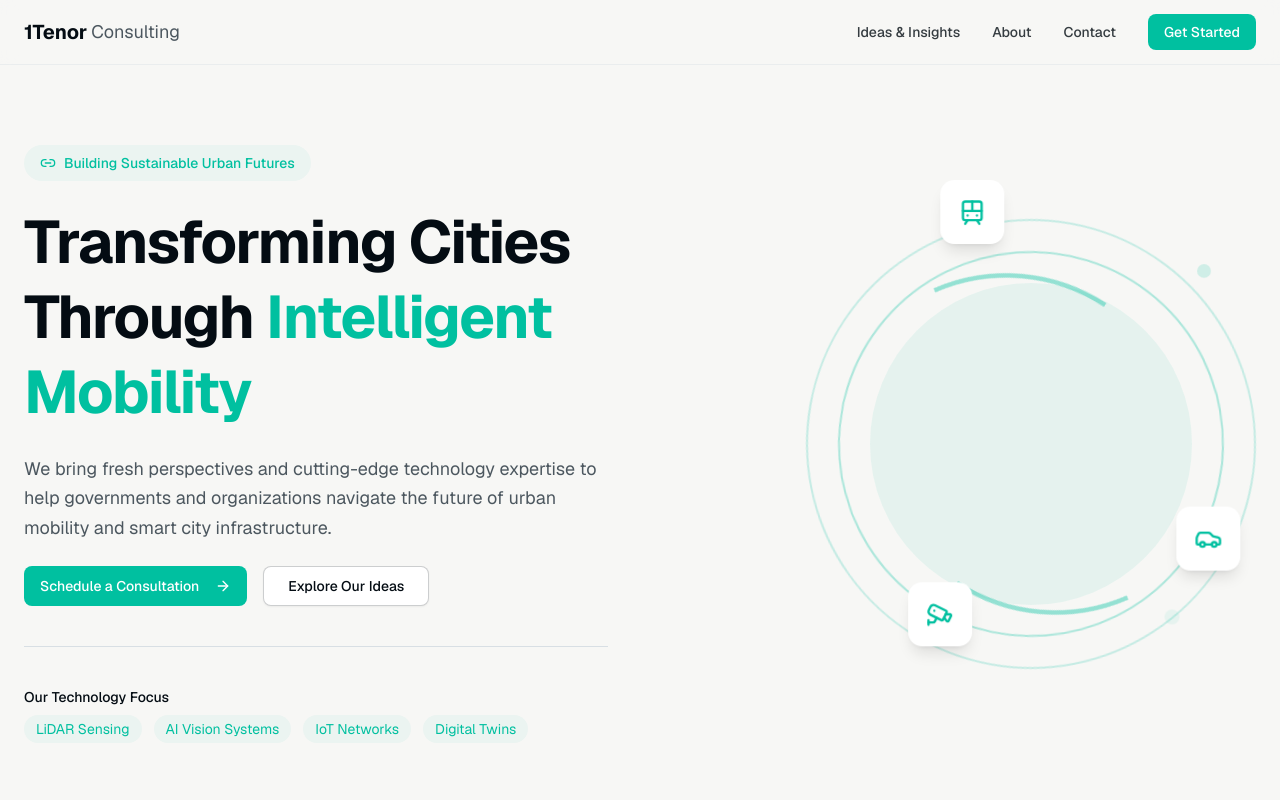
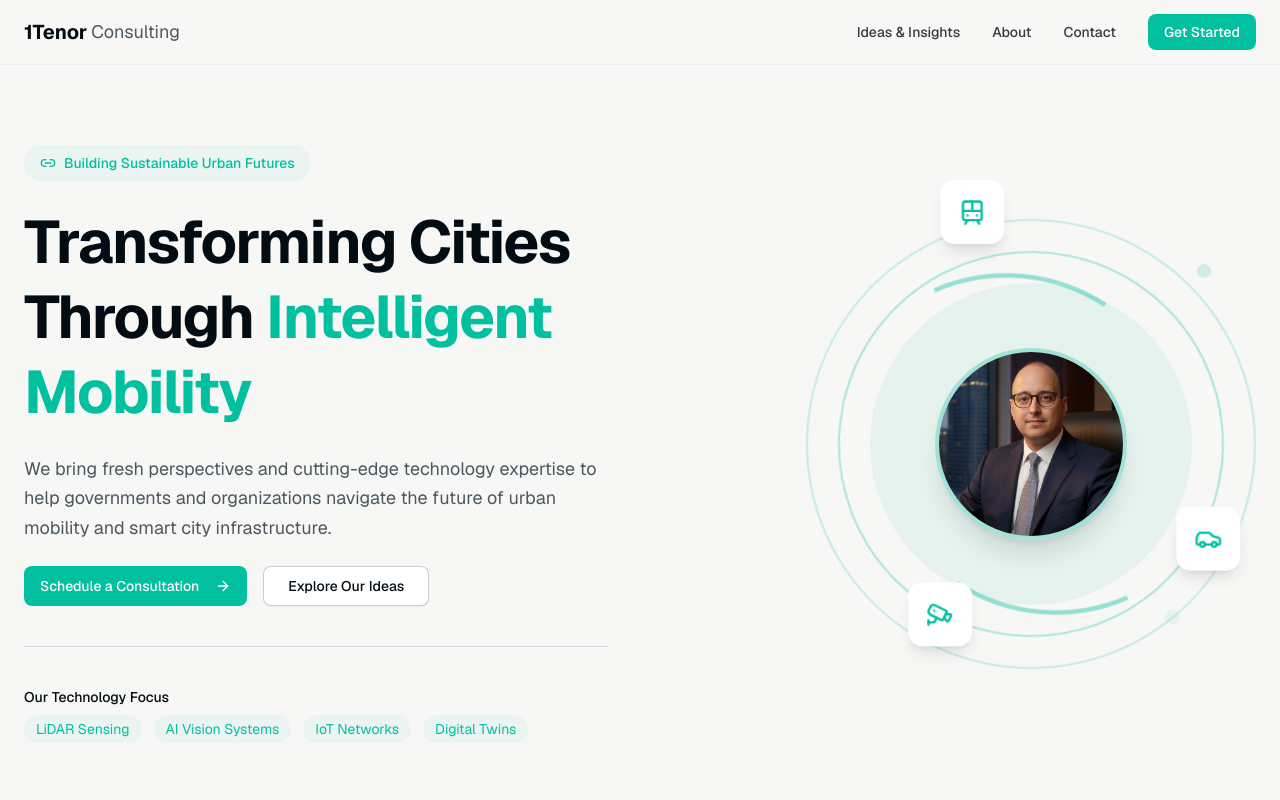
Before and after one commit to antenorsimoes-alt/1tenor_2, a Next.js app: page / in a window 1280 px wide. Shown: the top 800 px of the page. Built offline with nearby package versions, Linux system fonts and the light colour scheme.

Commit message:
feat: add profile photo to animated hero section
Place profile photo at center of animated circles in hero section.

```diff
--- a/components/hero-section.tsx
+++ b/components/hero-section.tsx
@@ -2,6 +2,7 @@
 
 import { Button } from "@/components/ui/button"
 import { ArrowRight, Link2, Car, Cctv, Train } from "lucide-react"
+import Image from "next/image"
 
 export function HeroSection() {
   return (
@@ -88,6 +89,19 @@ export function HeroSection() {
               {/* Inner filled circle - pulse */}
               <div className="absolute inset-16 animate-pulse rounded-full bg-primary/10" />
 
+              {/* Center Profile Image */}
+              <div className="absolute inset-0 flex items-center justify-center">
+                <div className="relative h-32 w-32 overflow-hidden rounded-full border-4 border-primary/30 shadow-xl md:h-40 md:w-40 lg:h-48 lg:w-48">
+                  <Image
+                    src="/images/profile.png"
+                    alt="Profile"
+                    fill
+                    className="object-cover"
+                    priority
+                  />
+                </div>
+              </div>
+
               {/* Semi-circle arc - rotating */}
               <svg
                 className="absolute inset-0 h-full w-full animate-[spin_20s_linear_infinite]"
```
Also changed, not shown: public/images/profile.png (added).
